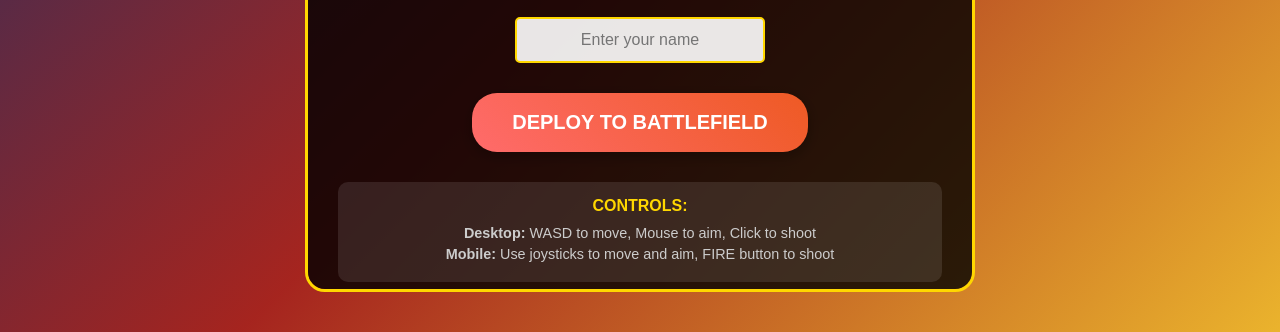
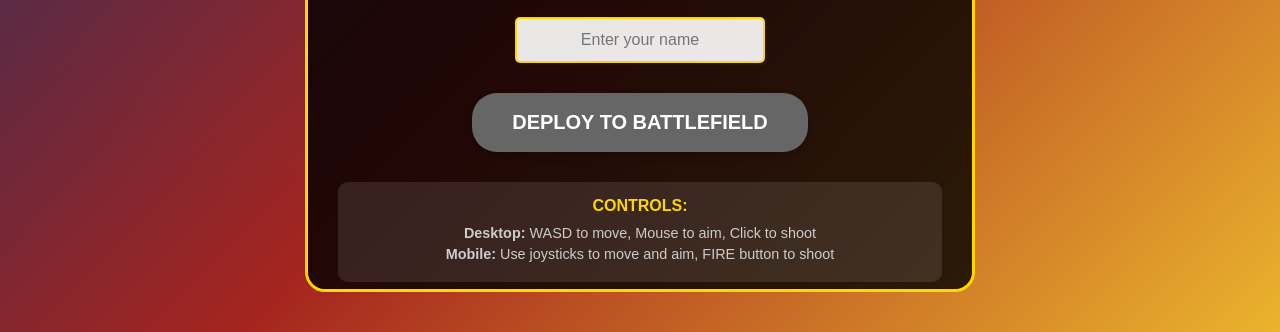
Before and after one commit to NeurobladeFX/tank-arena-server, a website: page tank-arena/public/index.html in a window 1280 px wide. Shown: the part 468-800 px from the top of the page. Drawn offline with nearby package versions, Linux system fonts and the light colour scheme; no server answers.

Commit message:
style.css

```diff
--- a/tank-arena/public/style.css
+++ b/tank-arena/public/style.css
@@ -397,3 +397,14 @@ button:hover {
         font-size: 12px;
     }
 }
+
+button:disabled {
+    background: #666 !important;
+    cursor: not-allowed !important;
+    transform: none !important;
+}
+
+button:disabled:hover {
+    transform: none !important;
+    box-shadow: 0 4px 15px rgba(0, 0, 0, 0.3) !important;
+}
```
